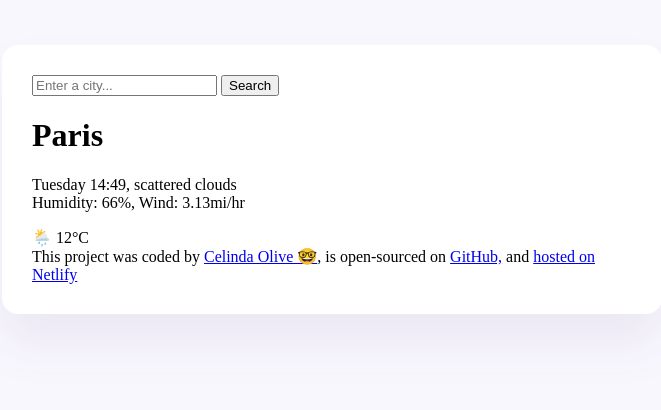
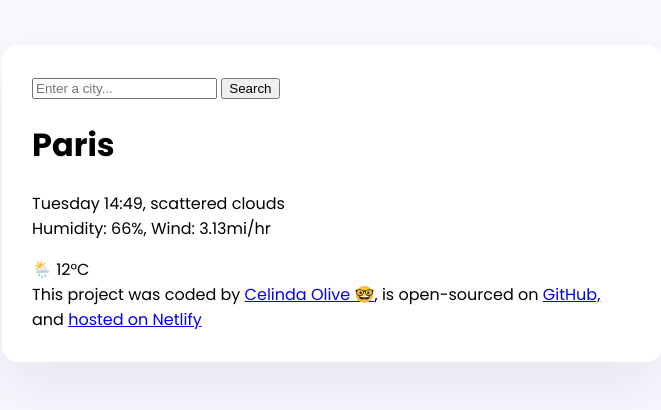
Before and after one commit to cc-olive/shiny-weather-app, a plain HTML site: page index.html in a window 1280 px wide. Shown: the whole page, without its empty margins (308-969 px from the left). Drawn offline with Linux system fonts and the light colour scheme.

Commit message:
Added Google font

```diff
--- a/index.html
+++ b/index.html
@@ -4,6 +4,9 @@
     <meta charset="UTF-8">
     <meta name="viewport" content="width=device-width, initial-scale=1.0">
     <link rel="stylesheet" href="src/style.css">
+    <link rel="preconnect" href="https://fonts.googleapis.com">
+    <link rel="preconnect" href="https://fonts.gstatic.com" crossorigin>
+    <link href="https://fonts.googleapis.com/css2?family=Poppins:ital,wght@0,100;0,200;0,300;0,400;0,500;0,600;0,700;0,800;0,900;1,100;1,200;1,300;1,400;1,500;1,600;1,700;1,800;1,900&display=swap" rel="stylesheet">
     <title>Weather App 🌦️</title>
 <body>
     <div class="weather-app">
--- a/src/style.css
+++ b/src/style.css
@@ -1,5 +1,6 @@
 body {
     background-color: #f9f7fe;
+    font-family: "Poppins", sans-serif;
 }
 
 .weather-app {
```
